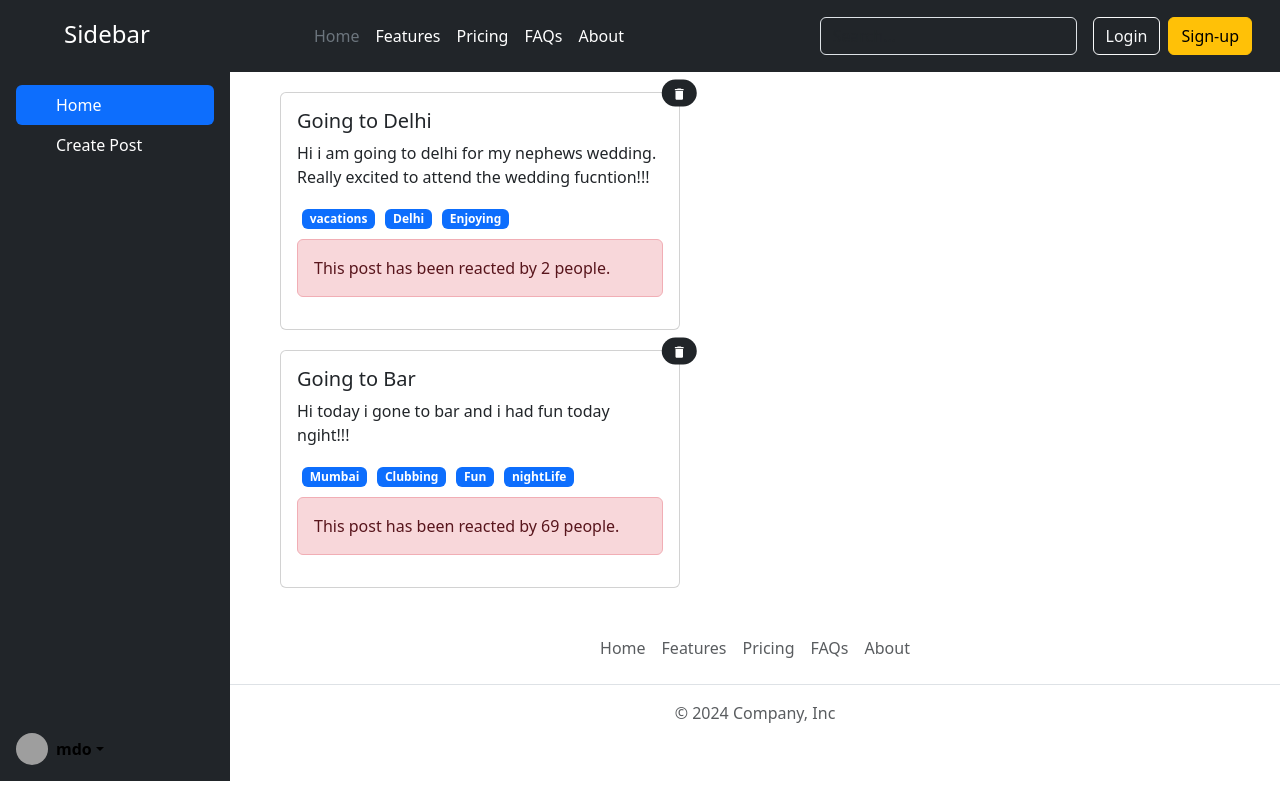
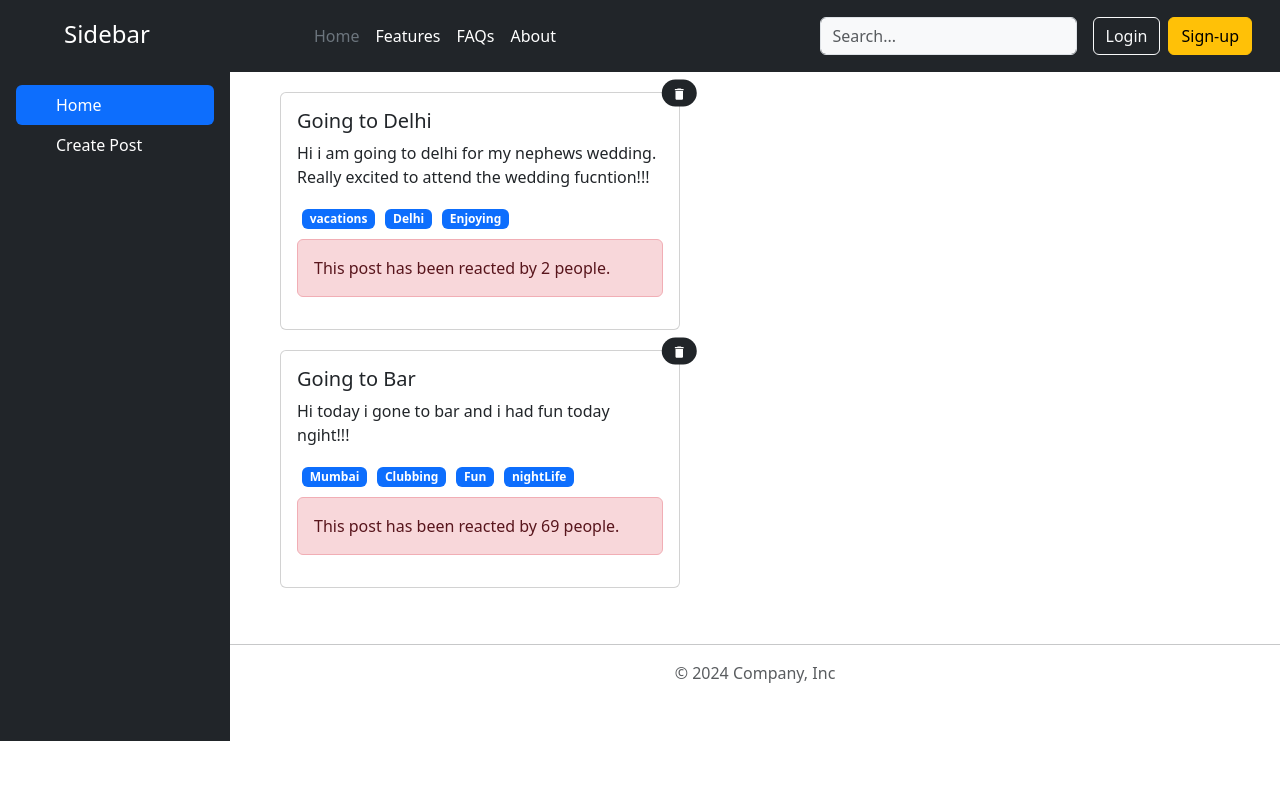
Before and after one commit to rishabh202/Engage, a React (Vite) app: page / in a window 1280 px wide. Built offline with nearby package versions, Linux system fonts and the light colour scheme; grey boxes are pictures that could not be loaded.

Commit message:
updated header, sidebar and footer

```diff
--- a/src/components/Footer.jsx
+++ b/src/components/Footer.jsx
@@ -1,13 +1,7 @@
 const Footer = () => {
     return (
 <footer className="py-3 my-4">
-    <ul className="nav justify-content-center border-bottom pb-3 mb-3">
-      <li className="nav-item"><a href="#" className="nav-link px-2 text-body-secondary">Home</a></li>
-      <li className="nav-item"><a href="#" className="nav-link px-2 text-body-secondary">Features</a></li>
-      <li className="nav-item"><a href="#" className="nav-link px-2 text-body-secondary">Pricing</a></li>
-      <li className="nav-item"><a href="#" className="nav-link px-2 text-body-secondary">FAQs</a></li>
-      <li className="nav-item"><a href="#" className="nav-link px-2 text-body-secondary">About</a></li>
-    </ul>
+    <hr />
     <p className="text-center text-body-secondary">© 2024 Company, Inc</p>
   </footer>
     );
--- a/src/components/Header.jsx
+++ b/src/components/Header.jsx
@@ -1,5 +1,9 @@
 const Header = () => {
+
+
     return (
+
+
   <header className="p-3 text-bg-dark">
   <div className="container">
     <div className="d-flex flex-wrap align-items-center justify-content-center justify-content-lg-start">
@@ -10,13 +14,12 @@ const Header = () => {
       <ul className="nav col-12 col-lg-auto me-lg-auto mb-2 justify-content-center mb-md-0">
         <li><a href="#" className="nav-link px-2 text-secondary">Home</a></li>
         <li><a href="#" className="nav-link px-2 text-white">Features</a></li>
-          <li><a href="#" className="nav-link px-2 text-white">Pricing</a></li>
         <li><a href="#" className="nav-link px-2 text-white">FAQs</a></li>
         <li><a href="#" className="nav-link px-2 text-white">About</a></li>
       </ul>
 
       <form className="col-12 col-lg-auto mb-3 mb-lg-0 me-lg-3" role="search">
-          <input type="search" className="form-control form-control-dark text-bg-dark" placeholder="Search..." aria-label="Search"/>
+        <input type="search" className="form-control form-control-dark text-bg-light" placeholder="Search..." aria-label="Search" style={{ color: 'white' }} />
       </form>
 
       <div className="text-end">
@@ -26,6 +29,7 @@ const Header = () => {
     </div>
   </div>
 </header>
+
   );
 };
 
--- a/src/components/Sidebar.jsx
+++ b/src/components/Sidebar.jsx
@@ -29,19 +29,7 @@ const Sidebar = ({selectedTab, setSelectedTab}) => {
 
       </ul>
       <hr />
-      <div className="dropdown">
-        <a href="#" className="d-flex align-items-center link-body-emphasis text-decoration-none dropdown-toggle" data-bs-toggle="dropdown" aria-expanded="false">
-          <img src="https://github.com/mdo.png" alt="" width="32" height="32" className="rounded-circle me-2" />
-          <strong>mdo</strong>
-        </a>
-        <ul className="dropdown-menu text-small shadow">
-          <li><a className="dropdown-item" href="#">New project...</a></li>
-          <li><a className="dropdown-item" href="#">Settings</a></li>
-          <li><a className="dropdown-item" href="#">Profile</a></li>
-          <li><hr className="dropdown-divider" /></li>
-          <li><a className="dropdown-item" href="#">Sign out</a></li>
-        </ul>
-      </div>
+
     </div>
 
     );
```
Also changed, not shown: src/App.css (+7 -10 lines). Lines whose indentation alone changed are shown as unchanged.
